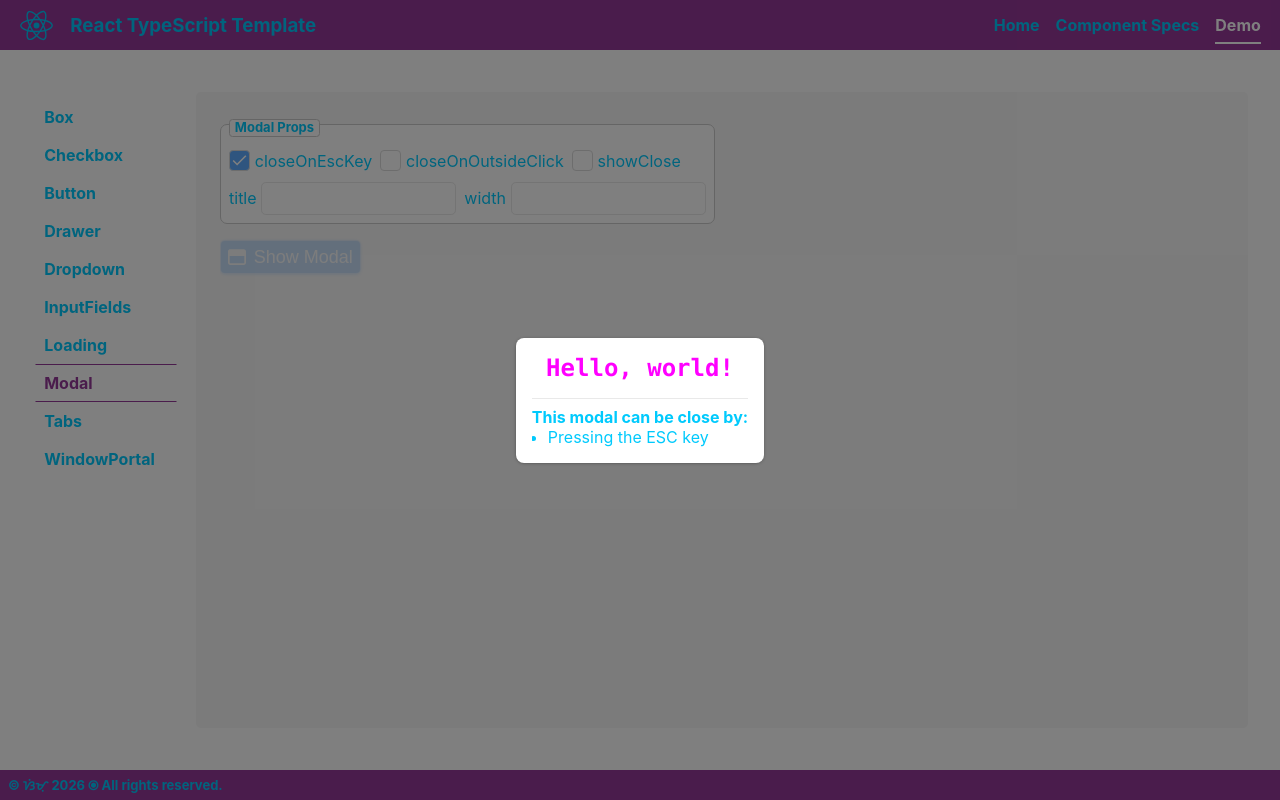
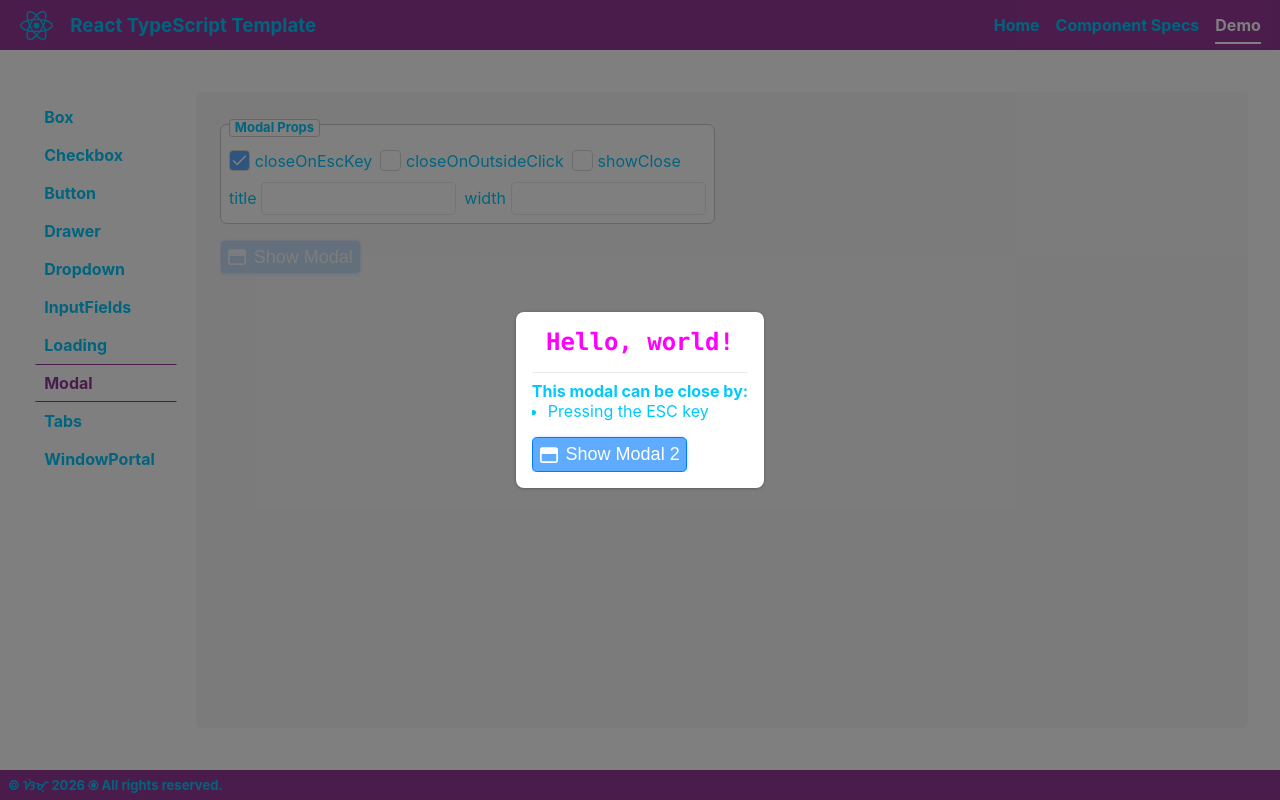
Before and after one commit to jaosimt/ts-app-template, a React (Create React App) app: page /demo/modal in a window 1280 px wide. Both pictures are taken after a click on the button "Show Modal". Built offline with nearby package versions, Linux system fonts and the light colour scheme.

Commit message:
update outsideClick functionality to use-hook's

```diff
--- a/src/components/pages/demo/demoModal.tsx
+++ b/src/components/pages/demo/demoModal.tsx
@@ -14,6 +14,7 @@ const ModalDemo: FC = () => {
     } = useForm();
 
     const [showModal, setShowModal] = useState(false);
+    const [showModal2, setShowModal2] = useState(false);
     const [props, setProps] = useState<Partial<ModalProps>>({
         closeOnEscKey: true,
         closeOnOutsideClick: false,
@@ -52,6 +53,49 @@ const ModalDemo: FC = () => {
                 <div className={'display-flex flex-direction-column gap-1'}>
                     <h2 className={'display-flex m-0 color-magenta font-monospace flex-direction-column align-items-center'}>Hello,
                         world!</h2>
+                    {introduction && <h3 className="m-0 text-align-center">{introduction}</h3>}
+                    <div>
+                        {
+                            noCloseProps && <p style={{borderTop: '1px solid gainsboro', paddingTop: '0.5rem'}}
+                                               className={'m-0 color-red font-size-small text-align-center'}>You won't
+                                be able to close this modal except reloading your browser<br/>since you haven't selected a
+                                prop to do so!</p>
+                        }
+                        {
+                            !noCloseProps && <>
+                                <h4 className={'m-0 border-top pt-0p5'}>This modal can be close by:</h4>
+                                <ul className={'m-0'} style={{listStyle: 'disc'}}>
+                                    {props.showClose && <li>Clicking the close button</li>}
+                                    {props.closeOnOutsideClick && <li>Clicking outside the modal</li>}
+                                    {props.closeOnEscKey && <li>Pressing the ESC key</li>}
+                                </ul>
+                            </>
+                        }
+                    </div>
+                    <Button
+                        className={'font-size-large'}
+                        align={'space-between'}
+                        icon={FaRegWindowMaximize}
+                        disabled={showModal2}
+                        onClick={() => setShowModal2(true)}
+                    >
+                        Show Modal 2
+                    </Button>
+                </div>
+            </Modal>
+        }
+        {
+            showModal2 && <Modal
+                width={props.width}
+                closeOnEscKey={props.closeOnEscKey}
+                closeOnOutsideClick={props.closeOnOutsideClick}
+                title={props.title}
+                showClose={props.showClose}
+                onClose={() => setShowModal2(false)}
+            >
+                <div className={'display-flex flex-direction-column gap-1'}>
+                    <h2 className={'display-flex m-0 color-magenta font-monospace flex-direction-column align-items-center'}>Hello,
+                        world x 2!</h2>
                     {introduction && <h3 className="m-0 text-align-center">{introduction}</h3>}
                     <div>
                         {
```
